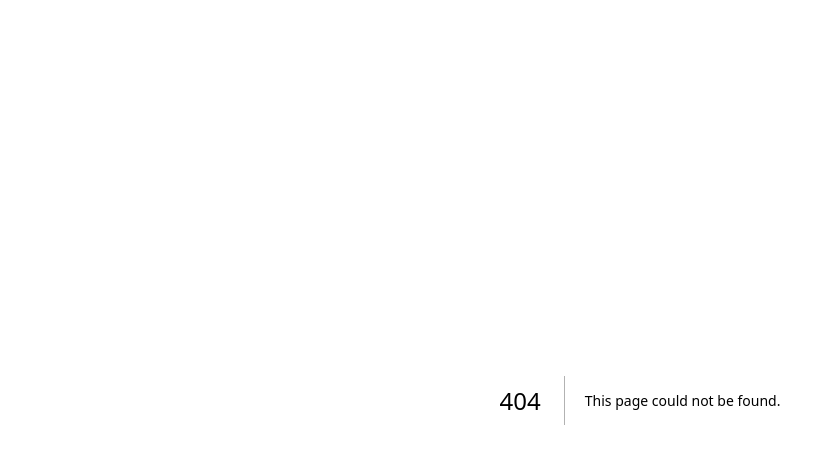
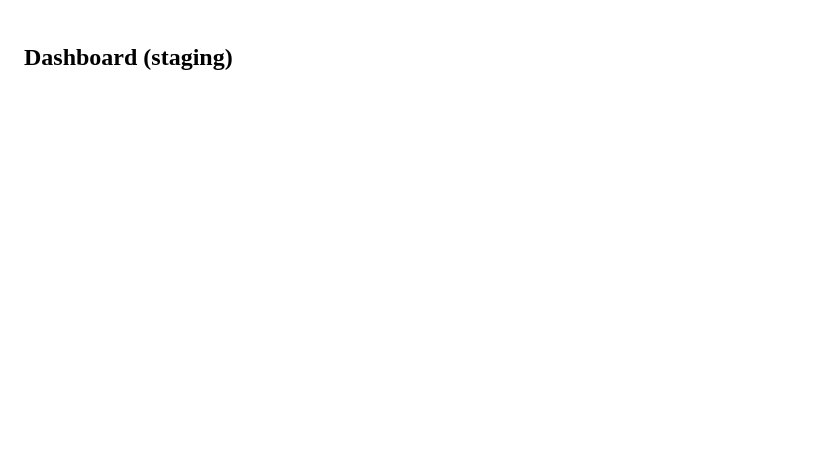
Before and after one commit to vukhanh2008-hue/offtech-nextjs-nopush, a Next.js app: page /dashboard in a window 1280 px wide. Before the commit this address had no page. Shown: the top 464 px of the page, without its empty margins (0-817 px from the left). Built offline with nearby package versions, Linux system fonts and the light colour scheme.

Commit message:
Create page.tsx

```diff
--- /dev/null
+++ b/app/dashboard/page.tsx
@@ -0,0 +1,3 @@
+export default function Dashboard(){
+  return (<main style={{padding:16}}><h2>Dashboard (staging)</h2></main>);
+}
```
